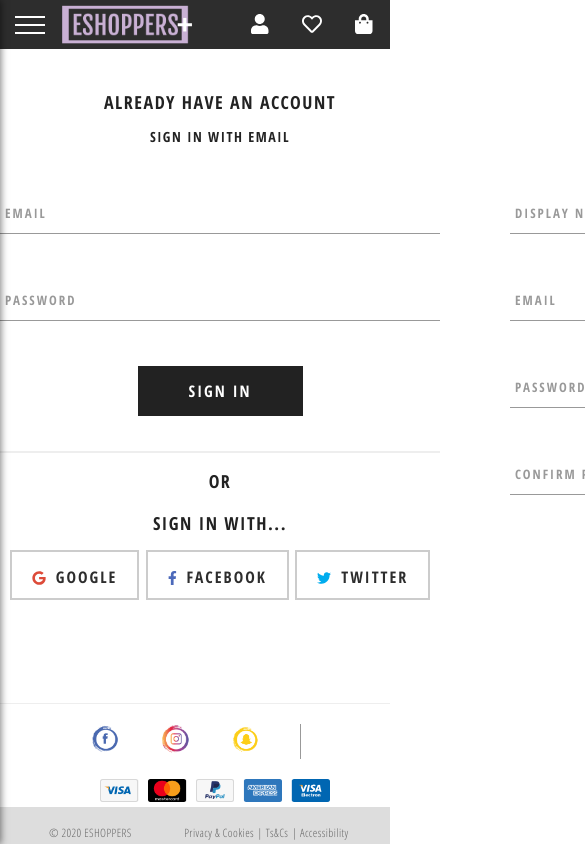
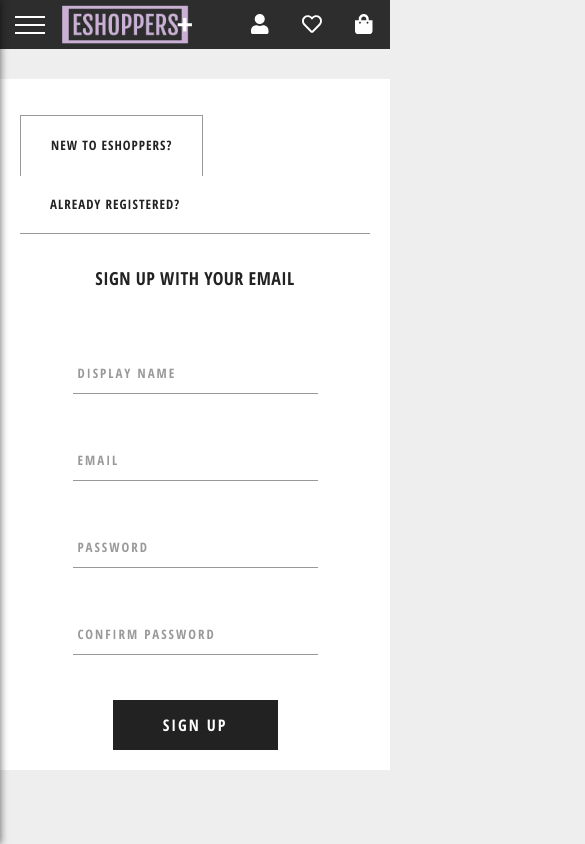
Before and after one commit to lironezra/eshppers, a React (Create React App) app: page /signin in a window 390 px wide. Shown: the top 844 px of the page, 585 px wide, since content can reach past the window. Built offline with nearby package versions, Linux system fonts and the light colour scheme; no server answers.

Commit message:
replace view of signin & signup page with Tabs component and update styles for mobile devices

```diff
--- a/src/components/sign-in/sign-in.component.jsx
+++ b/src/components/sign-in/sign-in.component.jsx
@@ -38,11 +38,8 @@ class SignIn extends Component {
 
         return (
             <div className='sign-in'>
-                <h2 className='title'>ALREADY HAVE AN ACCOUNT</h2>
-                <span>SIGN IN WITH EMAIL</span>
-                <form onSubmit={this.handleSubmit}>
-                {/* {errorAPI ? <p className='error-description'>{errorAPI.message}</p> : null} */}
-
+                <h2>SIGN IN WITH EMAIL</h2>
+                <form className='sign-in-form' onSubmit={this.handleSubmit}>
                     {errorAPI ? <ErrorBox>{errorAPI.message}</ErrorBox> : null}
                     <FormInput
                         name='email'
--- a/src/components/sign-in/sign-in.styles.scss
+++ b/src/components/sign-in/sign-in.styles.scss
@@ -1,17 +1,13 @@
 .sign-in {
-    width: 440px;
     display: flex;
     flex-direction: column;
     text-align: center;
     letter-spacing: 1.5px;
+    margin: 0 auto;
 
-    span {
-        font-size: 14px;
-        font-weight: 700;
-    }
-
-    .title {
-        margin: 10px 0;
+    .sign-in-form {
+        width: 70%;
+        margin: 0 auto;
     }
 
     .error-description {
--- a/src/components/sign-up/sign-up.component.jsx
+++ b/src/components/sign-up/sign-up.component.jsx
@@ -52,8 +52,7 @@ class SignUp extends Component {
         const { errorAPI } = this.props;
         return (
             <div className='sign-up'>
-                <h2 className='title'>DO NOT HAVE AN ACCOUNT</h2>
-                <span>SIGN UP WITH YOUR EMAIL</span>
+                <h2>SIGN UP WITH YOUR EMAIL</h2>
                 <form className='sign-up-form' onSubmit={this.handleSubmit}>
                     { error ? <ErrorBox>{error}</ErrorBox> : null }
                     { errorAPI ? <ErrorBox>{errorAPI.message}</ErrorBox> : null }
--- a/src/components/sign-up/sign-up.styles.scss
+++ b/src/components/sign-up/sign-up.styles.scss
@@ -1,12 +1,12 @@
 .sign-up {
     display: flex;
     flex-direction: column;
-    width: 440px;
     text-align: center;
+    margin: 0 auto;
 
-    span {
-        font-size: 14px;
-        font-weight: 700;
+    .sign-up-form {
+        width: 70%;
+        margin: 0 auto;
     }
 
     .error-description {
@@ -16,7 +16,3 @@
         margin: 10px 0px 0px 0px;
     }
 }
-
-.title {
-    margin: 10px 0;
-}
--- a/src/pages/sign-in-and-sign-up/sign-in-and-sign-up.component.jsx
+++ b/src/pages/sign-in-and-sign-up/sign-in-and-sign-up.component.jsx
@@ -1,4 +1,7 @@
-import React from 'react';
+import React, { useEffect }from 'react';
+
+import Tabs from '../../components/tabs/tabs.component';
+
 import SignIn from '../../components/sign-in/sign-in.component';
 import SignUp from '../../components/sign-up/sign-up.component';
 import Loader from '../../components/loader/loader.component';
@@ -6,10 +9,27 @@ import Loader from '../../components/loader/loader.component';
 import './sign-in-and-sign-up.styles.scss';
 
 const SignInAndSignUpPage = ({ loading }) => {
+
+    useEffect(() => {
+        document.body.style.backgroundColor = '#eee';
+
+        return () => {
+            document.body.style.backgroundColor = 'white';
+        };
+    }, []);
+
     return (
         <div className='sign-in-and-sign-up'>
-            <SignIn />
-            <SignUp />
+            <div className='tabs-container'>
+                <Tabs>
+                    <div label="NEW TO ESHOPPERS?">
+                        <SignUp />
+                    </div>
+                    <div label="ALREADY REGISTERED?">
+                        <SignIn />
+                    </div>
+                </Tabs>
+            </div>
             {
                 loading ?
                 <div className='cover-spin'>
--- a/src/pages/sign-in-and-sign-up/sign-in-and-sign-up.styles.scss
+++ b/src/pages/sign-in-and-sign-up/sign-in-and-sign-up.styles.scss
@@ -1,7 +1,8 @@
 .sign-in-and-sign-up{
-    // padding: 0 24px;
-    width: 950px;
-    display: flex;
-    justify-content: space-between;
     margin: 30px auto;
+
+    .tabs-container {
+        margin: 0 auto;
+        max-width: 650px;
+    }
 }
```
